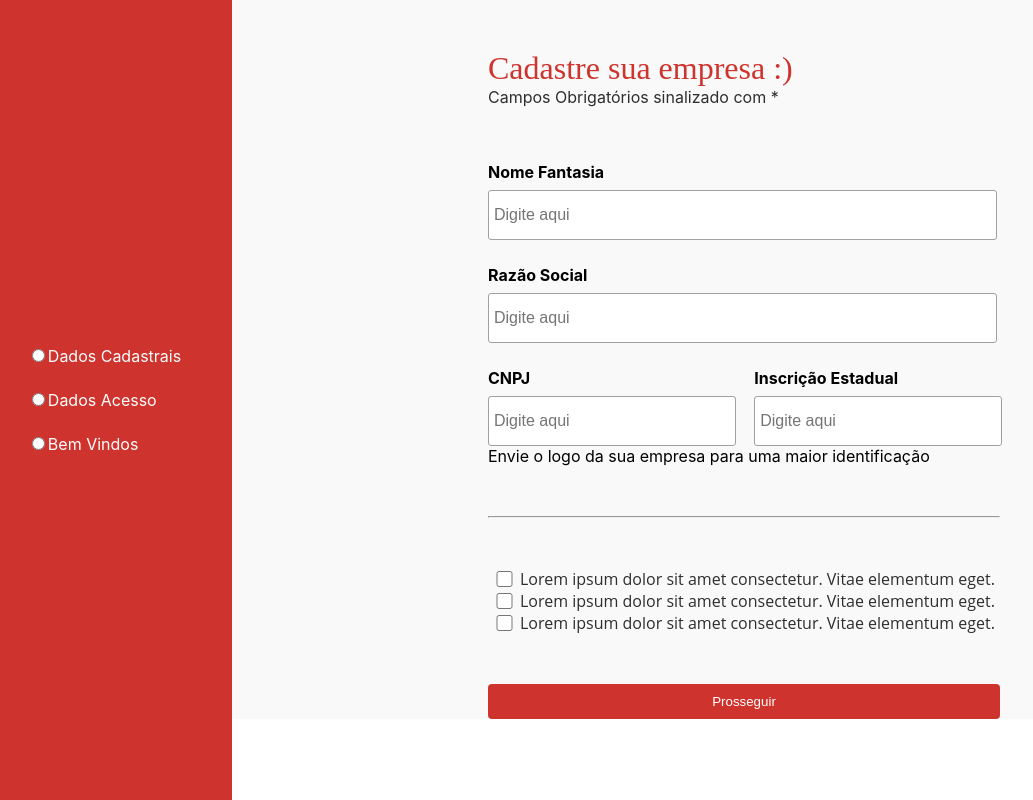
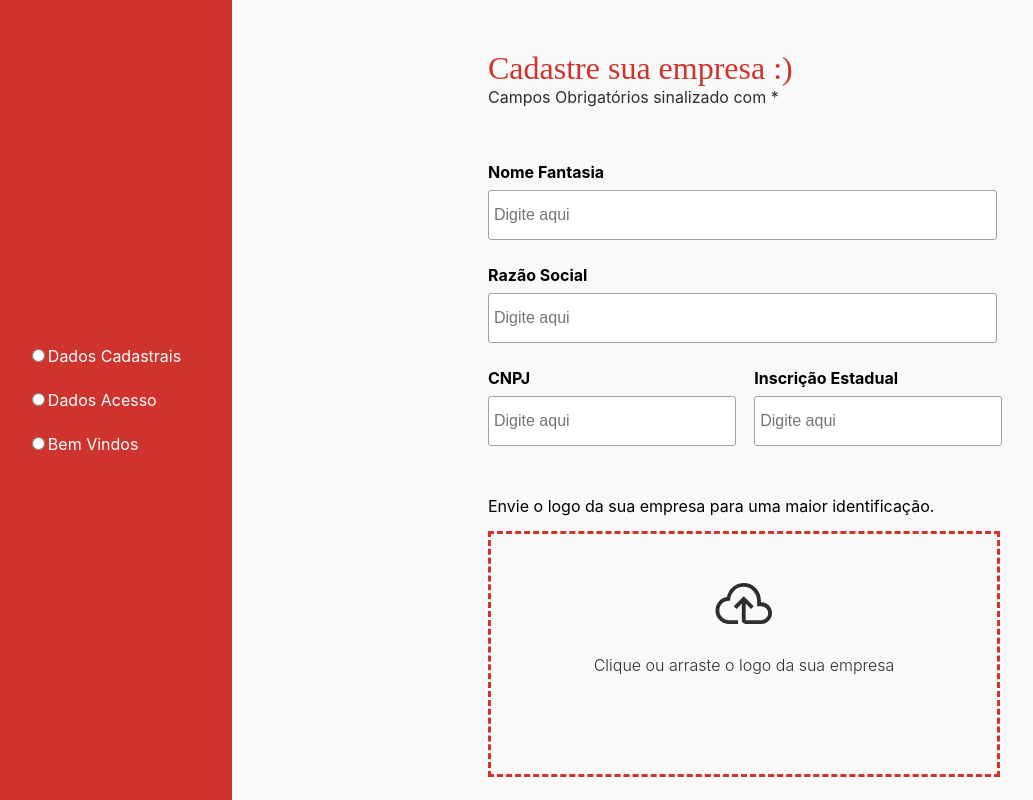
Before and after one commit to StartFuture/onboarding-me-rh-front, a React (Create React App) app: page /forms-company in a window 1280 px wide. Shown: the top 800 px of the page, without its empty margins (24-1057 px from the left). Built offline with nearby package versions, Linux system fonts and the light colour scheme.

Commit message:
estilizado o click drop do formulario

```diff
--- a/src/pages/FormsCompany/assets/css/style.css
+++ b/src/pages/FormsCompany/assets/css/style.css
@@ -88,16 +88,39 @@ body {
 
 .checkbox div {
   display: flex;
-
 }
 
 .checkbox input {
   width: 25px;
 }
 
-.checkbox label{
+.checkbox label {
   color: var(--gray-100, #2e2e2e);
   font-family: Open Sans;
   font-size: 16px;
+}
 
+.logoimg img{
+  display: flex;
+  padding: 15px;
+  margin: auto;
+  margin-top: 15px;
+  width: 15%;
 }
+.logoimg{
+  height: 30vh;
+  border-style: dashed;
+  border-color: #ce332d;
+  margin-top: 15px;
+  text-align: center;
+}
+
+.send-soon {
+  margin-top: 50px;
+}
+.logoimg span{
+  margin-bottom: 100px;
+  color: #2E2E2E;
+  font-size: 16px;
+  font-weight: 300;
+}
--- a/src/pages/FormsCompany/components/Form/index.jsx
+++ b/src/pages/FormsCompany/components/Form/index.jsx
@@ -1,4 +1,5 @@
 import "../../assets/css/style.css";
+import Upload from "../../assets/img/Upload.svg";
 const Form = () => {
   return (
     <div className="form-container">
@@ -24,22 +25,32 @@ const Form = () => {
         </div>
 
         <div class="send-soon">
-          <span>Envie o logo da sua empresa para uma maior identificação</span>
-          <hr />
+          <span>Envie o logo da sua empresa para uma maior identificação</span>.
+          <div class="logoimg">
+            <img src={Upload} alt="enviar logo da empresa" />
+            <span>Clique ou arraste o logo da sua empresa</span>
+          </div>
         </div>
+        <hr />
 
         <div class="checkbox">
           <div>
             <input type="checkbox" />
-            <label>Lorem ipsum dolor sit amet consectetur. Vitae elementum eget.</label>
+            <label>
+              Lorem ipsum dolor sit amet consectetur. Vitae elementum eget.
+            </label>
           </div>
           <div>
             <input type="checkbox" />
-            <label>Lorem ipsum dolor sit amet consectetur. Vitae elementum eget.</label>
+            <label>
+              Lorem ipsum dolor sit amet consectetur. Vitae elementum eget.
+            </label>
           </div>
           <div>
             <input type="checkbox" />
-            <label>Lorem ipsum dolor sit amet consectetur. Vitae elementum eget.</label>
+            <label>
+              Lorem ipsum dolor sit amet consectetur. Vitae elementum eget.
+            </label>
           </div>
         </div>
 
--- a/src/pages/FormsCompany/index.jsx
+++ b/src/pages/FormsCompany/index.jsx
@@ -1,7 +1,6 @@
 import TimeLine from "../../components/TimeLine";
 import "./assets/css/style.css";
 import Form from "./components/Form";
-
 const FormsCompany = () => {
   return (
     <>
```
Also changed, not shown: src/pages/FormsCompany/assets/img/Upload.svg (added).
